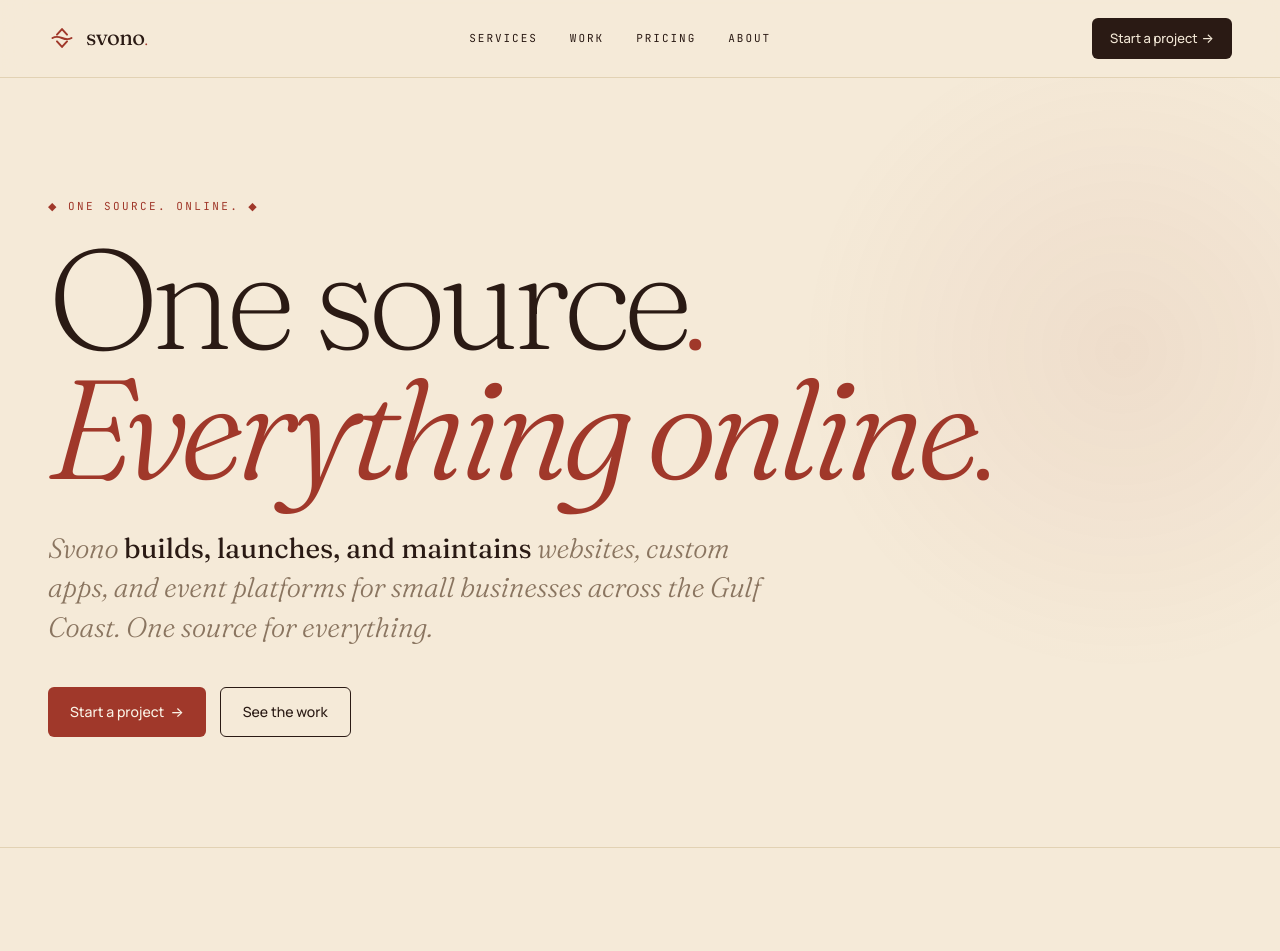
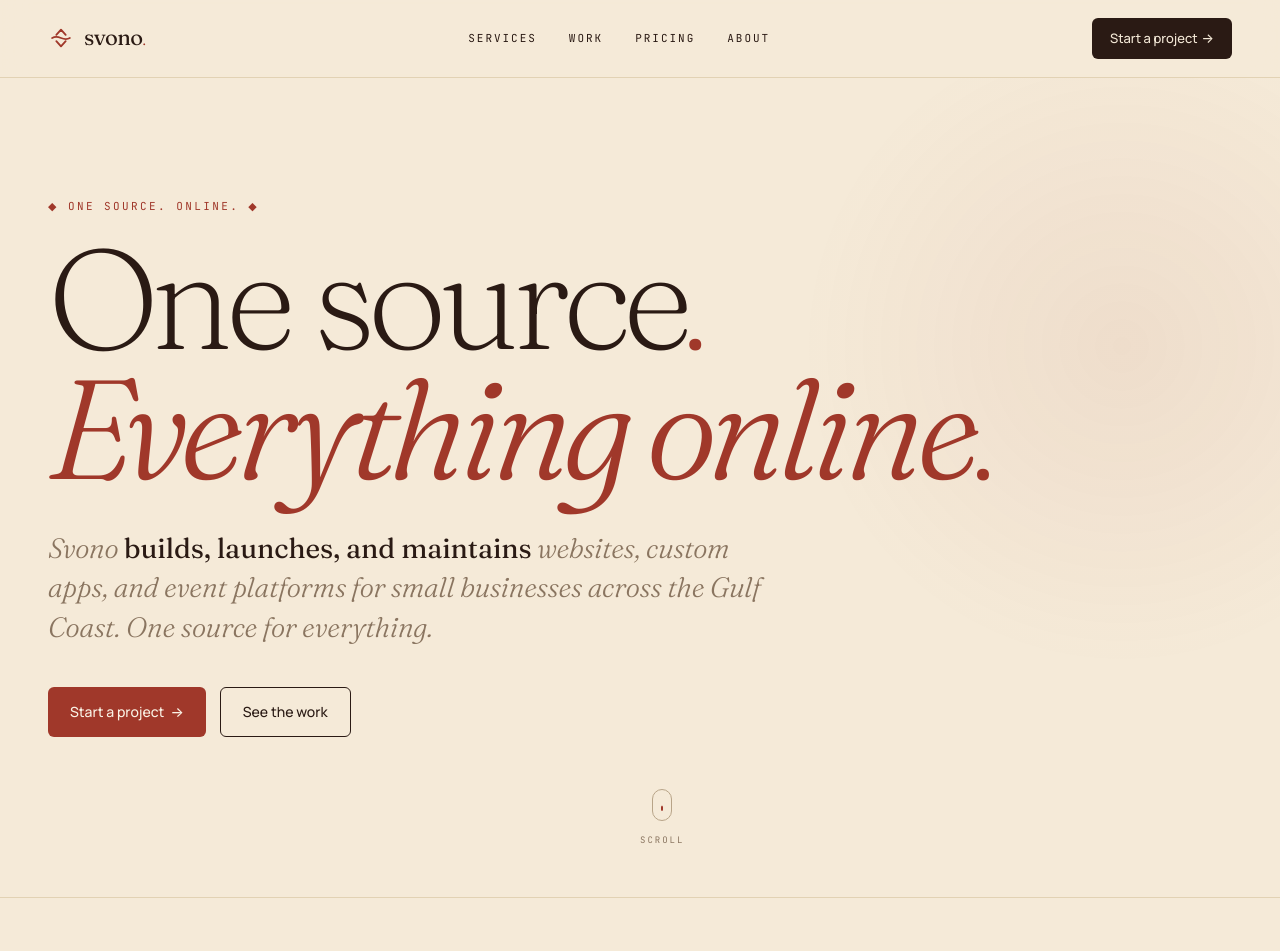
Before and after one commit to Sidppatel/SVYNE-frontend, a React (Vite) app: page / in a window 1280 px wide. Shown: the top 951 px of the page. Built offline with nearby package versions, Linux system fonts and the light colour scheme.

Commit message:
feat: implement core frontend pages and supporting styles for home, work, about, and contact sections

```diff
--- a/src/components/ui/SparkMark.tsx
+++ b/src/components/ui/SparkMark.tsx
@@ -7,8 +7,10 @@ type Props = {
 export function SparkMark({ size = 26, color = 'var(--color-sienna)', stroke = 7 }: Props) {
   return (
     <svg
+      className="spark-mark"
       viewBox="0 0 100 100"
-      style={{ width: size, height: size, display: 'inline-block' }}
+      width={size}
+      height={size}
       aria-hidden="true"
     >
       <path
--- a/src/pages/About.tsx
+++ b/src/pages/About.tsx
@@ -14,9 +14,9 @@ export function About() {
           <div className="hero-inner">
             <Eyebrow className="fade-up">◆ Chapter 02 · About the studio ◆</Eyebrow>
             <h1>
-              <span className="fade-up d1">A small studio.</span>
+              <span className="fade-up d1">A small studio<span className="svono-period sway">.</span></span>
               <br />
-              <em className="fade-up d2">One source.</em>
+              <em className="fade-up d2">One source<span className="svono-period sway">.</span></em>
             </h1>
             <p className="hero-deck fade-up d3">
               Svono is a two-person studio in <strong>Saraland, Alabama</strong>. We build websites and custom web products for small businesses across the Gulf Coast — and we don't disappear after launch.
@@ -32,7 +32,7 @@ export function About() {
           <div>
             <Eyebrow className="story-eyebrow">◆ The story ◆</Eyebrow>
             <h2 className="story-h">
-              Why we <em>exist.</em>
+              Why we <em>exist<span className="svono-period sway">.</span></em>
             </h2>
             <p className="story-accent">one source — everything online.</p>
           </div>
--- a/src/pages/Contact.tsx
+++ b/src/pages/Contact.tsx
@@ -64,7 +64,7 @@ export function Contact() {
             <Eyebrow>◆ Chapter 07 · Let's begin ◆</Eyebrow>
             <h1 className="contact-h">
               Tell us<br />
-              <em>about it.</em>
+              <em>about it<span className="svono-period sway">.</span></em>
             </h1>
             <p className="contact-deck">
               The form below goes straight to <em>{STUDIO.email}</em>. We read every inquiry and reply within one business day.
--- a/src/pages/Home.tsx
+++ b/src/pages/Home.tsx
@@ -36,6 +36,12 @@ export function Home() {
                 See the work
               </Button>
             </div>
+          </div>
+          <div className="scroll-indicator fade-up d5">
+            <div className="mouse">
+              <div className="wheel" />
+            </div>
+            <span>Scroll</span>
           </div>
         </div>
       </section>
--- a/src/pages/Work.tsx
+++ b/src/pages/Work.tsx
@@ -24,9 +24,9 @@ export function Work() {
           <div className="hero-inner">
             <Eyebrow className="fade-up">◆ Chapter 03 · The work ◆</Eyebrow>
             <h1>
-              <span className="fade-up d1">What we've</span>
+              <span className="fade-up d1">What we've<span className="svono-period sway">.</span></span>
               <br />
-              <em className="fade-up d2">shipped.</em>
+              <em className="fade-up d2">shipped<span className="svono-period sway">.</span></em>
             </h1>
             <p className="hero-deck fade-up d3">
               A small set, growing slowly. <strong>Three real projects</strong> beats ten placeholders. <em>One source</em>, every one.
--- /dev/null
+++ b/src/styles/base.css
@@ -0,0 +1,149 @@
+@theme {
+  --color-parchment: #F5EAD8;
+  --color-parchment-deep: #EDDEC4;
+  --color-parchment-darker: #E2D2B4;
+  --color-cream: #FAF3E6;
+  --color-sienna: #A0382A;
+  --color-sienna-deep: #802B20;
+  --color-sienna-bright: #B8443A;
+  --color-ink: #2A1A14;
+  --color-ink-soft: #3D2820;
+  --color-sepia: #8A7560;
+  --color-sepia-light: #B8A488;
+  --color-gold: #C49B5A;
+  --color-forest: #1F2D24;
+  --color-parchment-glass: rgba(245, 234, 216, 0.88);
+  --color-sienna-faint: rgba(160, 56, 42, 0.07);
+  --color-gold-faint: rgba(255, 217, 163, 0.15);
+  --color-sienna-glow: rgba(160, 56, 42, 0.45);
+  --color-sienna-deep-glow: rgba(160, 56, 42, 0.5);
+  --color-ink-glow: rgba(42, 26, 20, 0.22);
+  --color-parchment-soft: rgba(245, 234, 216, 0.1);
+  --color-parchment-faint: rgba(245, 234, 216, 0.05);
+  --color-white-soft: rgba(255, 255, 255, 0.18);
+
+  --font-display: "Fraunces", serif;
+  --font-sans: "Manrope", -apple-system, sans-serif;
+  --font-mono: "JetBrains Mono", monospace;
+  --font-italic: "Cormorant Garamond", serif;
+
+  --ease-svono: cubic-bezier(0.2, 0.8, 0.2, 1);
+  --ease-smooth: cubic-bezier(0.65, 0, 0.35, 1);
+}
+
+@layer base {
+  *,
+  *::before,
+  *::after {
+    box-sizing: border-box;
+    margin: 0;
+    padding: 0;
+  }
+  html {
+    scroll-behavior: smooth;
+    -webkit-text-size-adjust: 100%;
+    scrollbar-width: none;
+    -ms-overflow-style: none;
+  }
+  html::-webkit-scrollbar,
+  body::-webkit-scrollbar {
+    width: 0;
+    height: 0;
+    display: none;
+  }
+  body {
+    font-family: var(--font-sans);
+    background: var(--color-parchment);
+    color: var(--color-ink);
+    line-height: 1.6;
+    -webkit-font-smoothing: antialiased;
+    overflow-x: hidden;
+    scrollbar-width: none;
+  }
+  button {
+    background: none;
+    border: 0;
+    cursor: pointer;
+    color: inherit;
+    font: inherit;
+    padding: 0;
+  }
+  ul {
+    list-style: none;
+  }
+  a {
+    color: inherit;
+    text-decoration: none;
+  }
+  hr.hairline {
+    height: 1px;
+    background: var(--color-parchment-darker);
+    border: 0;
+    max-width: 1320px;
+    margin: 0 auto;
+  }
+}
+
+@layer utilities {
+  .svono-period {
+    display: inline-block;
+    font-family: var(--font-italic);
+    font-style: italic;
+    color: var(--color-sienna);
+    transform-origin: bottom center;
+  }
+  .svono-period.sway {
+    animation: periodSway 1.2s var(--ease-svono);
+  }
+  @keyframes periodSway {
+    0% { transform: rotate(0deg) scale(1); }
+    35% { transform: rotate(-8deg) scale(1.2); }
+    70% { transform: rotate(4deg) scale(1.08); }
+    100% { transform: rotate(0deg) scale(1); }
+  }
+
+  .fade-up {
+    opacity: 0;
+    transform: translateY(20px);
+    animation: fadeUp 0.8s var(--ease-svono) forwards;
+  }
+  .fade-up.d1 { animation-delay: 0.1s; }
+  .fade-up.d2 { animation-delay: 0.2s; }
+  .fade-up.d3 { animation-delay: 0.32s; }
+  .fade-up.d4 { animation-delay: 0.42s; }
+  .fade-up.d5 { animation-delay: 0.55s; }
+  @keyframes fadeUp {
+    to {
+      opacity: 1;
+      transform: translateY(0);
+    }
+  }
+
+  .link-draw {
+    position: relative;
+    padding-bottom: 2px;
+  }
+  .link-draw::after {
+    content: '';
+    position: absolute;
+    left: 0;
+    bottom: 0;
+    height: 1.5px;
+    width: 0;
+    background: var(--color-sienna);
+    transition: width 0.35s var(--ease-smooth);
+  }
+  .link-draw:hover::after,
+  .link-draw[data-active="true"]::after {
+    width: 100%;
+  }
+}
+
+@media (prefers-reduced-motion: reduce) {
+  *,
+  *::before,
+  *::after {
+    animation-duration: 0.01ms !important;
+    transition-duration: 0.01ms !important;
+  }
+}
--- a/src/styles/components.css
+++ b/src/styles/components.css
@@ -319,7 +319,7 @@
   }
 
   .hero {
-    padding: 120px 0 110px;
+    padding: 120px 0 160px;
     position: relative;
     overflow: hidden;
   }
@@ -866,6 +866,57 @@
     color: var(--color-sienna-bright);
     text-transform: uppercase;
   }
+
+  .spark-mark {
+    display: inline-block;
+    vertical-align: middle;
+  }
+
+  .scroll-indicator {
+    position: absolute;
+    bottom: 50px;
+    left: 50%;
+    transform: translateX(-50%);
+    display: flex;
+    flex-direction: column;
+    align-items: center;
+    gap: 12px;
+    color: var(--color-sepia);
+    font-family: var(--font-mono);
+    font-size: 9px;
+    letter-spacing: 0.22em;
+    text-transform: uppercase;
+    opacity: 0.5;
+    pointer-events: none;
+    z-index: 5;
+  }
+
+  .mouse {
+    width: 20px;
+    height: 32px;
+    border: 1.5px solid var(--color-sepia-light);
+    border-radius: 20px;
+    position: relative;
+  }
+
+  .wheel {
+    width: 2px;
+    height: 5px;
+    background: var(--color-sienna);
+    position: absolute;
+    top: 6px;
+    left: 50%;
+    transform: translateX(-50%);
+    border-radius: 2px;
+    animation: mouseWheel 2s infinite var(--ease-svono);
+  }
+
+  @keyframes mouseWheel {
+    0% { opacity: 0; transform: translate(-50%, 0); }
+    20% { opacity: 1; }
+    50% { opacity: 1; transform: translate(-50%, 10px); }
+    100% { opacity: 0; transform: translate(-50%, 10px); }
+  }
 }
 
 @media (max-width: 1024px) {
--- a/src/styles/index.css
+++ b/src/styles/index.css
@@ -1,153 +1,4 @@
 @import "tailwindcss";
+@import "./base.css";
 @import "./components.css";
 @import "./pages.css";
-
-@theme {
-  --color-parchment: #F5EAD8;
-  --color-parchment-deep: #EDDEC4;
-  --color-parchment-darker: #E2D2B4;
-  --color-cream: #FAF3E6;
-  --color-sienna: #A0382A;
-  --color-sienna-deep: #802B20;
-  --color-sienna-bright: #B8443A;
-  --color-ink: #2A1A14;
-  --color-ink-soft: #3D2820;
-  --color-sepia: #8A7560;
-  --color-sepia-light: #B8A488;
-  --color-gold: #C49B5A;
-  --color-forest: #1F2D24;
-  --color-parchment-glass: rgba(245, 234, 216, 0.88);
-  --color-sienna-faint: rgba(160, 56, 42, 0.07);
-  --color-gold-faint: rgba(255, 217, 163, 0.15);
-  --color-sienna-glow: rgba(160, 56, 42, 0.45);
-  --color-sienna-deep-glow: rgba(160, 56, 42, 0.5);
-  --color-ink-glow: rgba(42, 26, 20, 0.22);
-  --color-parchment-soft: rgba(245, 234, 216, 0.1);
-  --color-parchment-faint: rgba(245, 234, 216, 0.05);
-  --color-white-soft: rgba(255, 255, 255, 0.18);
-
-  --font-display: "Fraunces", serif;
-  --font-sans: "Manrope", -apple-system, sans-serif;
-  --font-mono: "JetBrains Mono", monospace;
-  --font-italic: "Cormorant Garamond", serif;
-
-  --ease-svono: cubic-bezier(0.2, 0.8, 0.2, 1);
-  --ease-smooth: cubic-bezier(0.65, 0, 0.35, 1);
-}
-
-@layer base {
-  *,
-  *::before,
-  *::after {
-    box-sizing: border-box;
-    margin: 0;
-    padding: 0;
-  }
-  html {
-    scroll-behavior: smooth;
-    -webkit-text-size-adjust: 100%;
-    scrollbar-width: none;
-    -ms-overflow-style: none;
-  }
-  html::-webkit-scrollbar,
-  body::-webkit-scrollbar {
-    width: 0;
-    height: 0;
-    display: none;
-  }
-  body {
-    font-family: var(--font-sans);
-    background: var(--color-parchment);
-    color: var(--color-ink);
-    line-height: 1.6;
-    -webkit-font-smoothing: antialiased;
-    overflow-x: hidden;
-    scrollbar-width: none;
-  }
-  button {
-    background: none;
-    border: 0;
-    cursor: pointer;
-    color: inherit;
-    font: inherit;
-    padding: 0;
-  }
-  ul {
-    list-style: none;
-  }
-  a {
-    color: inherit;
-    text-decoration: none;
-  }
-  hr.hairline {
-    height: 1px;
-    background: var(--color-parchment-darker);
-    border: 0;
-    max-width: 1320px;
-    margin: 0 auto;
-  }
-}
-
-@layer utilities {
-  .svono-period {
-    display: inline-block;
-    font-family: var(--font-italic);
-    font-style: italic;
-    color: var(--color-sienna);
-    transform-origin: bottom center;
-  }
-  .svono-period.sway {
-    animation: periodSway 1.2s var(--ease-svono);
-  }
-  @keyframes periodSway {
-    0% { transform: rotate(0deg) scale(1); }
-    35% { transform: rotate(-8deg) scale(1.2); }
-    70% { transform: rotate(4deg) scale(1.08); }
-    100% { transform: rotate(0deg) scale(1); }
-  }
-
-  .fade-up {
-    opacity: 0;
-    transform: translateY(20px);
-    animation: fadeUp 0.8s var(--ease-svono) forwards;
-  }
-  .fade-up.d1 { animation-delay: 0.1s; }
-  .fade-up.d2 { animation-delay: 0.2s; }
-  .fade-up.d3 { animation-delay: 0.32s; }
-  .fade-up.d4 { animation-delay: 0.42s; }
-  .fade-up.d5 { animation-delay: 0.55s; }
-  @keyframes fadeUp {
-    to {
-      opacity: 1;
-      transform: translateY(0);
-    }
-  }
-
-  .link-draw {
-    position: relative;
-    padding-bottom: 2px;
-  }
-  .link-draw::after {
-    content: '';
-    position: absolute;
-    left: 0;
-    bottom: 0;
-    height: 1.5px;
-    width: 0;
-    background: var(--color-sienna);
-    transition: width 0.35s var(--ease-smooth);
-  }
-  .link-draw:hover::after,
-  .link-draw[data-active="true"]::after {
-    width: 100%;
-  }
-}
-
-@media (prefers-reduced-motion: reduce) {
-  *,
-  *::before,
-  *::after {
-    animation-duration: 0.01ms !important;
-    transition-duration: 0.01ms !important;
-  }
-}
```
